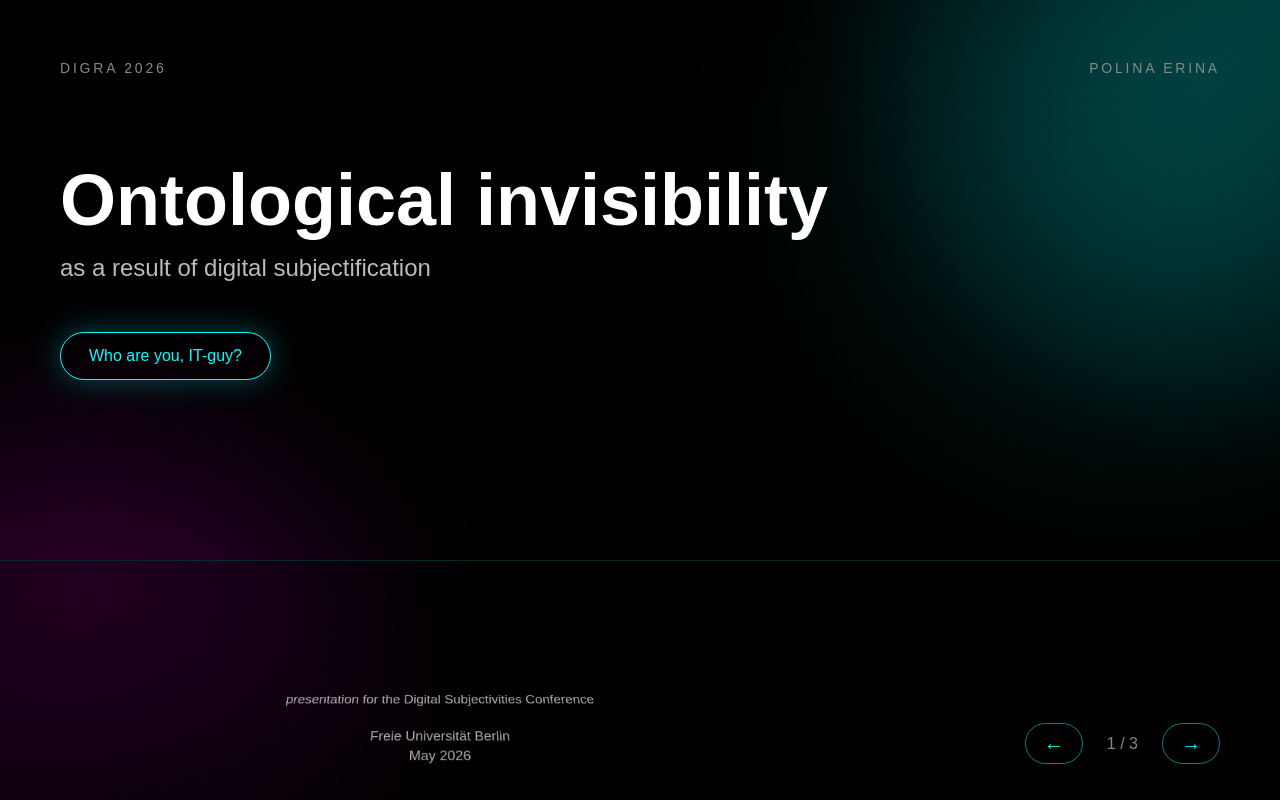
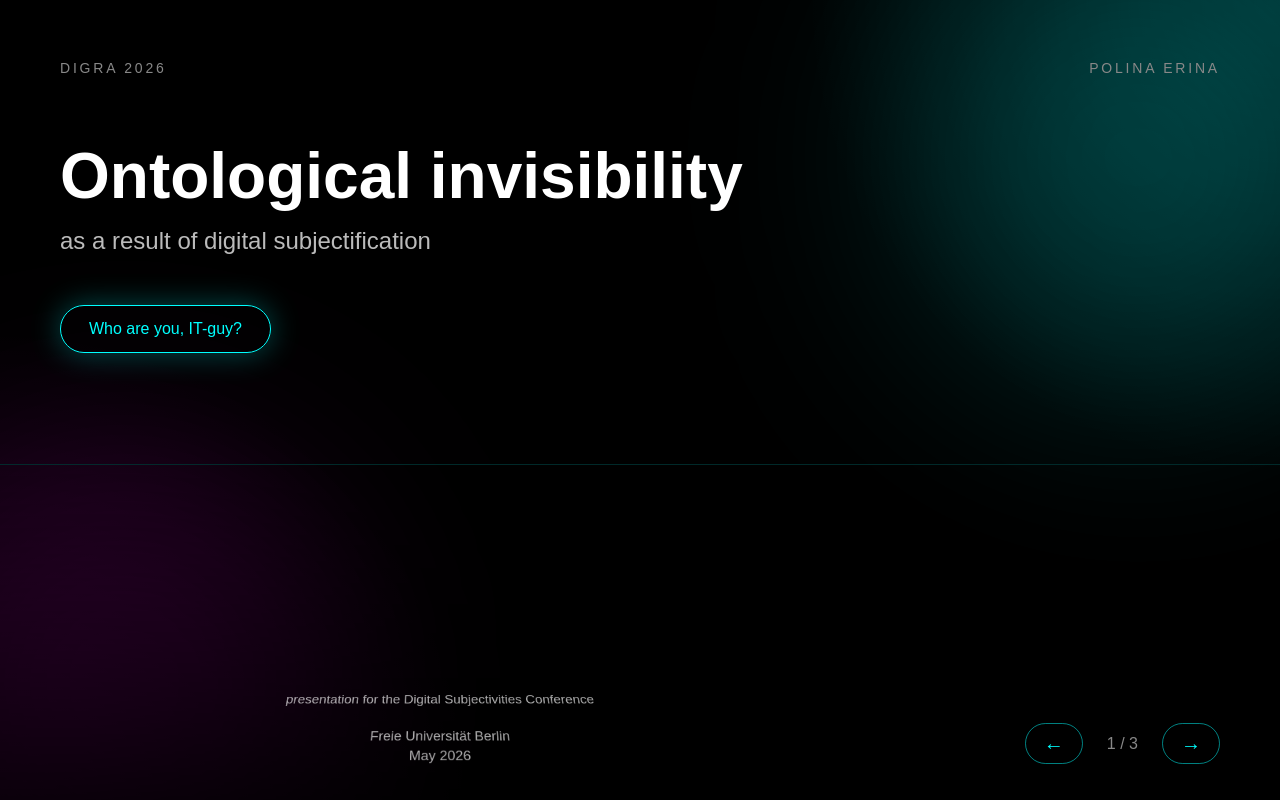
Before and after one commit to fk65hf8z6h/digra-presentation, a React (Vite) app: page / in a window 1280 px wide. Built offline with nearby package versions, Linux system fonts and the light colour scheme; the HTML template or start-up script is replaced by a standard one.

Commit message:
Update index.css

```diff
--- a/src/index.css
+++ b/src/index.css
@@ -26,19 +26,19 @@ body {
 .main-stage {
   position: relative;
   z-index: 5;
-  height: 70vh;
+  height: 58vh;
   padding: 60px;
   box-sizing: border-box;
   display: flex;
   flex-direction: column;
   justify-content: flex-start;
-  gap: 90px;
+  gap: 70px;
 }
 
 .subtitle-stage {
   position: relative;
   z-index: 6;
-  height: 30vh;
+  height: 42vh;
   padding: 0 60px 36px;
   box-sizing: border-box;
   display: grid;
@@ -48,8 +48,8 @@ body {
   border-top: 1px solid rgba(0,255,255,0.16);
   background: linear-gradient(
     to bottom,
-    rgba(0,0,0,0.18),
-    rgba(0,0,0,0.72)
+    rgba(0,0,0,0.02),
+    rgba(0,0,0,0.78)
   );
 }
 
@@ -67,7 +67,7 @@ body {
 }
 
 h1 {
-  font-size: 72px;
+  font-size: 64px;
   line-height: 0.95;
   margin: 0 0 20px;
   animation: fadeUp 1s ease forwards;
```
